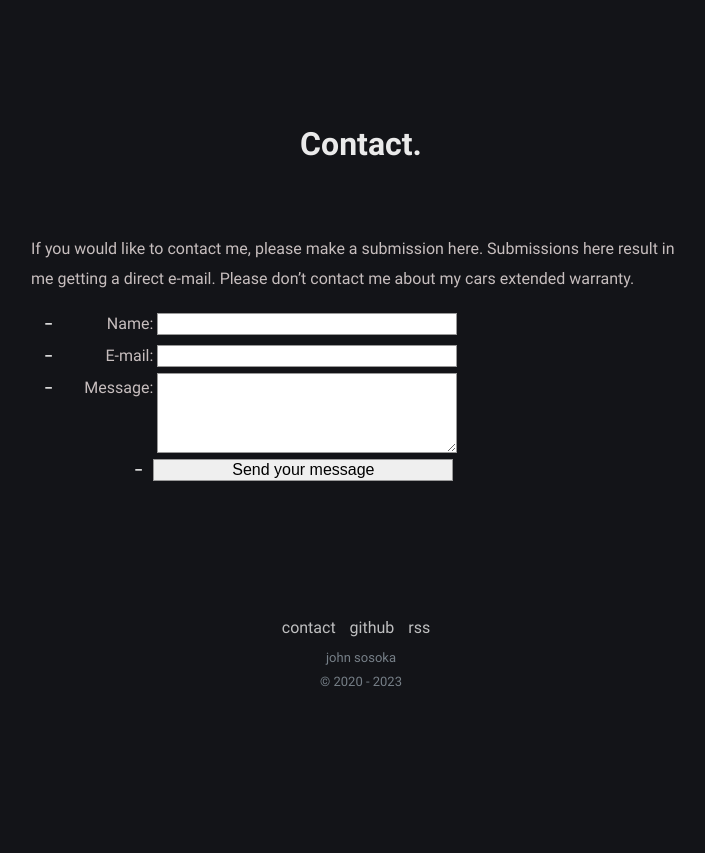
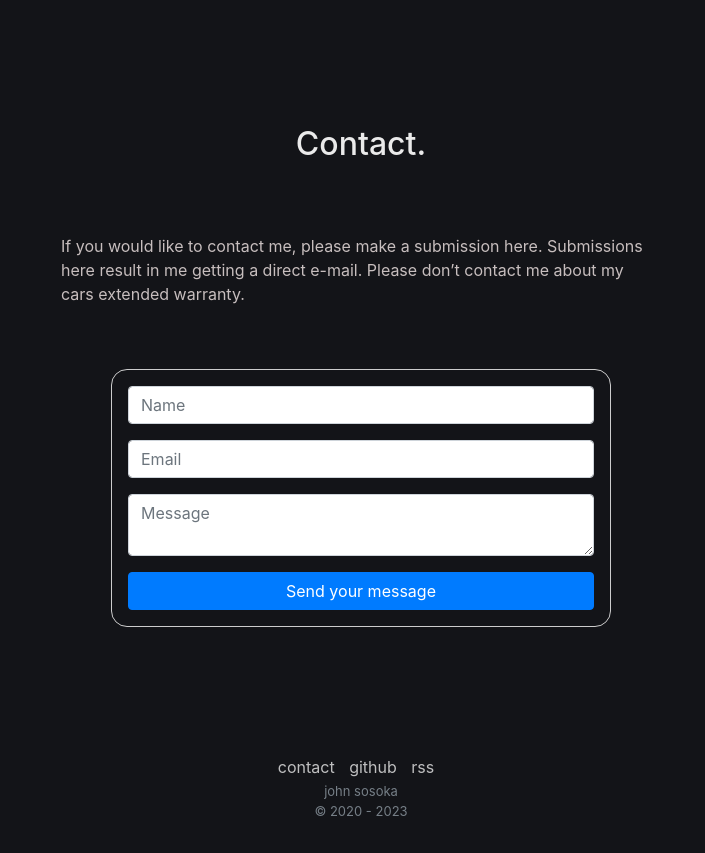
Before and after one commit to johnsosoka/site-johnsosoka-com, a Jekyll site: the page built from website/pages/contact.md, in a window 1280 px wide. Shown: the part 100-953 px from the top of the page, without its empty margins (279-984 px from the left). Built offline with Jekyll 4.4.1, drawn with Linux system fonts in a browser that asks for light colours; before the commit the page ends 900 px from its top, so only the background shows below that.

Commit message:
contact form updates

```diff
--- a/website/_config.yml
+++ b/website/_config.yml
@@ -107,4 +107,3 @@ plugins:
 contact:
   api:
     url: https://api.johnsosoka.com/v1/contact
-    method: POST
--- a/website/_includes/contact-me-form.html
+++ b/website/_includes/contact-me-form.html
@@ -1,53 +1,58 @@
-<!--<form form id="FormID" action="{{ site.contact.api.url }}" method="{{ site.contact.api.method }}" >-->
-<div id="contactMeForm">
-  <ul>
-    <li>
-      <label for="name">Name:</label>
-      <input type="text" id="name" name="user_name">
-    </li>
-    <li>
-      <label for="mail">E-mail:</label>
-      <input type="email" id="mail" name="user_email">
-    </li>
-    <li>
-      <label for="msg">Message:</label>
-      <textarea id="msg" name="user_message"></textarea>
-    </li>
-    <li class="button">
-      <input type="submit"  id="contact_submit" value="Send your message">
-    </li>
-  </ul>
+<link rel="stylesheet" href="https://stackpath.bootstrapcdn.com/bootstrap/4.3.1/css/bootstrap.min.css">
+
+<div class="container mt-5">
+  <form id="contactMeForm">
+    <div id="notification" class="alert mt-3" role="alert" style="display: none;"></div>
+    <div class="form-group">
+<!--      <label for="name">Name:</label>-->
+      <input type="text" class="form-control" id="name" name="user_name" placeholder="Name">
+    </div>
+    <div class="form-group">
+<!--      <label for="mail">E-mail:</label>-->
+      <input type="email" class="form-control" id="mail" name="user_email" placeholder="Email">
+    </div>
+    <div class="form-group">
+<!--      <label for="msg">Message:</label>-->
+      <textarea class="form-control" id="msg" name="user_message" placeholder="Message"></textarea>
+    </div>
+    <button type="button" class="btn btn-primary btn-block" id="contact_submit">Send your message</button>
+  </form>
+
 </div>
-<!--</form>-->
-
-<!-- TODO host own jquery -->
 
 <script src="https://code.jquery.com/jquery-3.6.0.js" integrity="sha256-H+K7U5CnXl1h5ywQfKtSj8PCmoN9aaq30gDh27Xc0jk=" crossorigin="anonymous"></script>
 
 <script>
-
   function submitContact(payload) {
     $.ajax({
       url : "{{ site.contact.api.url }}",
-      type: "{{ site.contact.api.method }}",
+      type: "POST",
       dataType: "json",
       data: payload,
       success: function(data){
         console.log(data);
-        alert('successful submit!')
+        $('#notification').addClass('alert-success').text('Message Sent!').show();
+        clearForm();
       },
       error: function(){
         console.log("Error in the request");
-        alert('something went wrong.');
+        $('#notification').addClass('alert-danger').text('Something went wrong :(').show();
       }
     });
   }
 
+  function clearForm() {
+    $('#name').val('');
+    $('#mail').val('');
+    $('#msg').val('');
+  }
+
+
   function buildPayload() {
     var contactMePayload = {
-      contactName : $('#name').val(),
-      contactEmail : $('#mail').val(),
-      contactMessage : $('#msg').val()
+      contact_name : $('#name').val(),
+      contact_email : $('#mail').val(),
+      contact_message : $('#msg').val()
     };
 
     return JSON.stringify(contactMePayload);
@@ -57,7 +62,5 @@
     var payload = buildPayload();
     console.log(payload);
     submitContact(payload);
-
   });
-
 </script>
```
